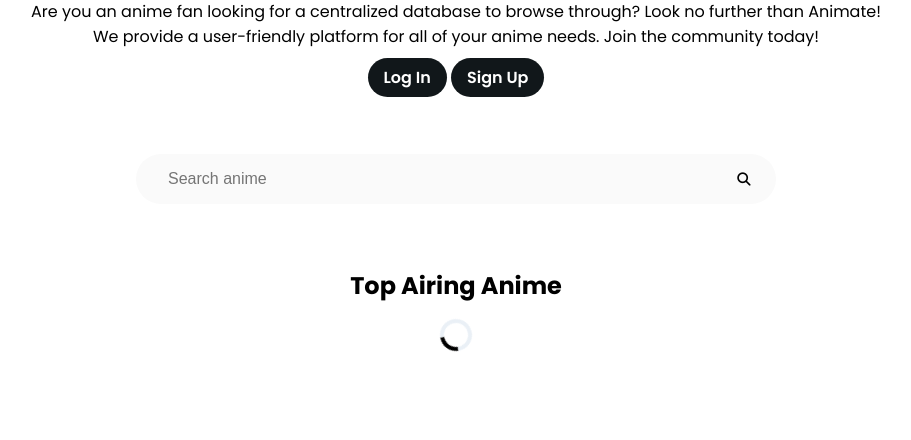
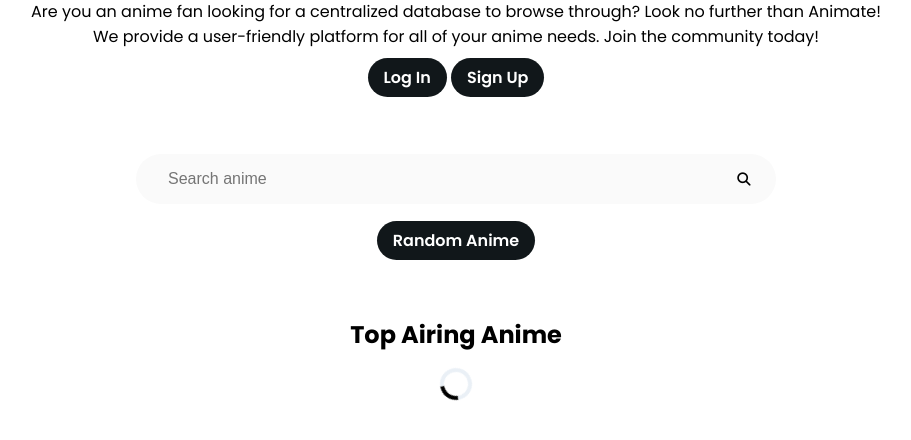
Before and after one commit to monkonius/animate, a Django app: page / in a window 1280 px wide. Shown: the part 146-586 px from the top of the page, without its empty margins (184-1095 px from the left). Run offline with Django 4.2, Linux system fonts and the light colour scheme.

Commit message:
Add random anime button

```diff
--- a/reviews/static/reviews/styles.css
+++ b/reviews/static/reviews/styles.css
@@ -127,6 +127,14 @@ label {
 
 .cta-text {
     width: 72%;
+}
+
+.search-wrapper {
+    width: 100%;
+    display: flex;
+    flex-direction: column;
+    align-items: center;
+    gap: 0.5rem;
 }
 
 .search-form {
--- a/reviews/templates/reviews/index.html
+++ b/reviews/templates/reviews/index.html
@@ -41,10 +41,15 @@
     <section>
         <div class="section-container">
             <div class="section-wrapper">
-                <form class="search-form" action="/" method="get">
-                    <input class="search-input" type="text" name="q" id="search" placeholder="Search anime" required>
-                    <button class="search-button" type="submit"><i class="fa fa-search"></i></button>
-                </form>
+                <div class="search-wrapper">
+                    <form class="search-form" action="/" method="get">
+                        <input class="search-input" type="text" name="q" id="search" placeholder="Search anime" required>
+                        <button class="search-button" type="submit"><i class="fa fa-search"></i></button>
+                    </form>
+                    <div class="button-wrapper">
+                        <a class="button" href="{% url 'random' %}">Random Anime</a>
+                    </div>
+                </div>
             </div>
         </div>
     </section>
```
